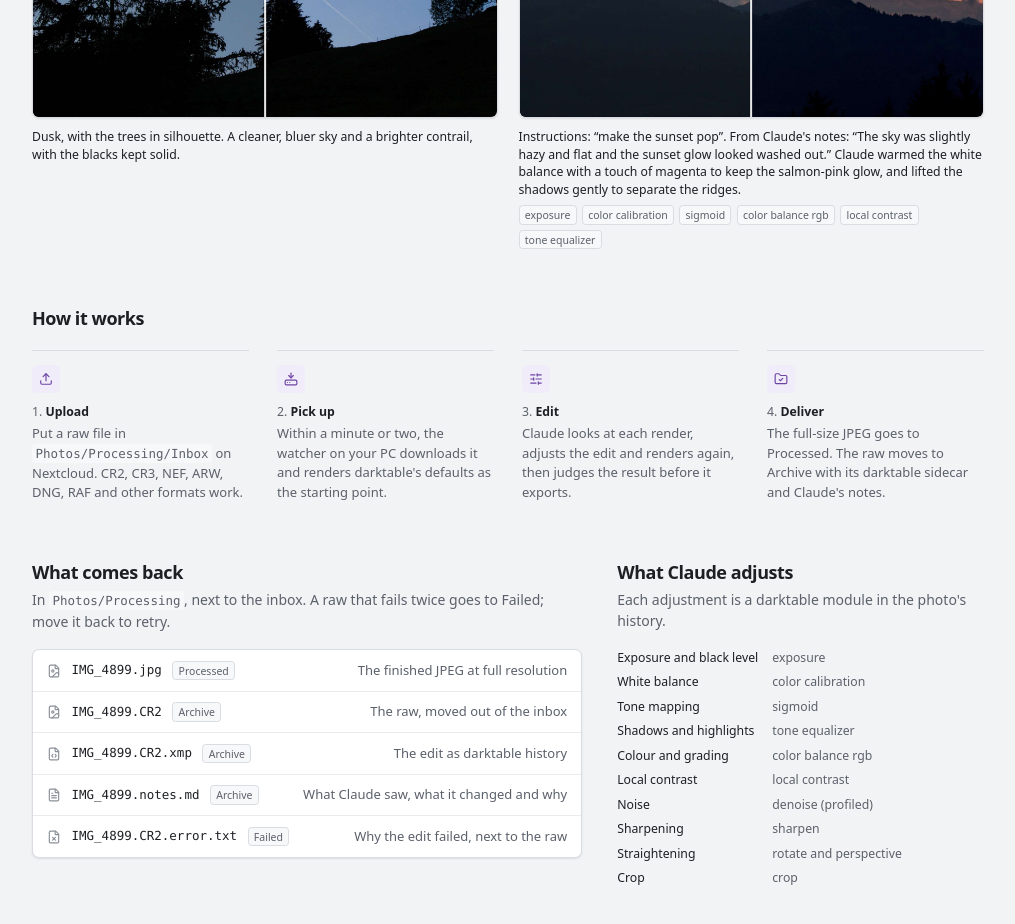
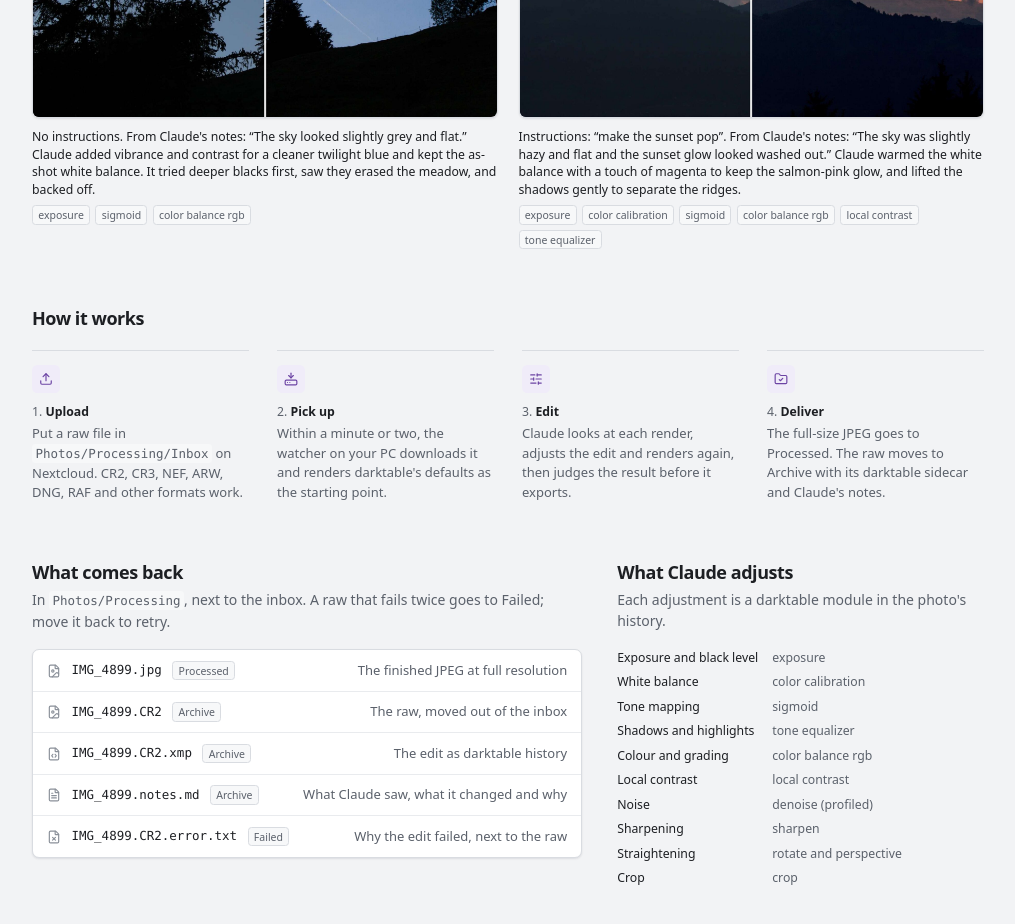
Before and after one commit to sstrabe/Lighttable, a Next.js app in the folder site/: page / in a window 1280 px wide. Shown: the part 1280-2204 px from the top of the page, without its empty margins (132-1147 px from the left). Built offline with nearby package versions, Linux system fonts and the light colour scheme.

Commit message:
Caption the contrail example from its notes
Co-Authored-By: Claude Opus 5.5 <noreply@anthropic.com>
Claude-Session: https://claude.ai/code/session_01F9MWxTm4NgNCXjXq5kHHRE

```diff
--- a/site/src/app/page.tsx
+++ b/site/src/app/page.tsx
@@ -28,12 +28,13 @@ const hero = { before: "/photos/forest-before.jpg", after: "/photos/forest-after
 
 const gallery: { before: string; after: string; alt: string; beforeLabel: string; caption: string; modules?: string[] }[] = [
     {
-        // A real edit, the camera's JPEG against Claude's.
+        // A real edit, the camera's JPEG against Claude's, with lines from its notes.md.
         before: "/photos/contrail-before.jpg",
         after: "/photos/contrail-after.jpg",
         alt: "A contrail over trees at dusk",
         beforeLabel: "Camera JPEG",
-        caption: "Dusk, with the trees in silhouette. A cleaner, bluer sky and a brighter contrail, with the blacks kept solid.",
+        caption: "No instructions. From Claude's notes: “The sky looked slightly grey and flat.” Claude added vibrance and contrast for a cleaner twilight blue and kept the as-shot white balance. It tried deeper blacks first, saw they erased the meadow, and backed off.",
+        modules: ["exposure", "sigmoid", "color balance rgb"],
     },
     {
         // A real edit, the camera's JPEG against Claude's, with lines from its notes.md.
```
